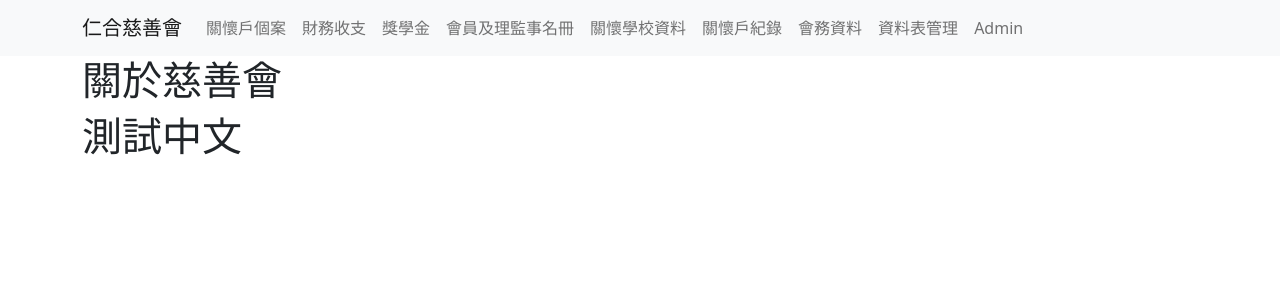
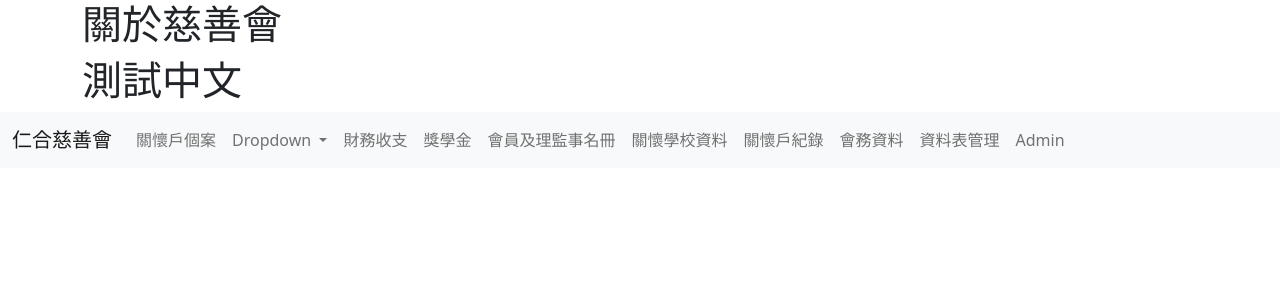
Before and after one commit to xuunnis123/Renhe_web, a Django app: page / in a window 1280 px wide. Shown: the top 300 px of the page. Run offline with Django 3.2, Linux system fonts and the light colour scheme; some libraries are stand-ins or nearby versions.

Commit message:
Try nav-bar list of bootstrap

```diff
--- a/Renhe_project/templates/base.html
+++ b/Renhe_project/templates/base.html
@@ -7,8 +7,20 @@
 
   </head>
   <body>
+
+
+    <div class="container">
+
+        {% block body_block %}
+
+        {% endblock %}
+    </div>
+
+  </body>
+</html>
+
 <div class="navbar navbar-expand-lg navbar-light bg-light">
-       <div class="container">
+    <div class="container-fluid">
 
 
         <button class="navbar-toggler" type="button" data-toggle="collapse" data-target="#navbarNav" aria-controls="navbarNav" aria-expanded="false" aria-label="Toggle navigation">
@@ -18,6 +30,17 @@
             <a class="navbar-brand" href="#">仁合慈善會</a>
             <ul class="navbar-nav">
                 <li class="nav-item"><a class="nav-link" href="">關懷戶個案</a></li>
+                <li class="nav-item dropdown">
+                <a class="nav-link dropdown-toggle" href="#" id="navbarDropdown" role="button" data-bs-toggle="dropdown" aria-expanded="false">
+                    Dropdown
+                  </a>
+                  <ul class="dropdown-menu" aria-labelledby="navbarDropdown">
+                    <li><a class="dropdown-item" href="">Action</a></li>
+                    <li><a class="dropdown-item" href="">Another action</a></li>
+                    <li><hr class="dropdown-divider"></li>
+                    <li><a class="dropdown-item" href="">Something else here</a></li>
+                  </ul>
+                </li>
                 <li class="nav-item"><a class="nav-link" href="">財務收支</a></li>
                 <li class="nav-item"><a class="nav-link" href="">獎學金</a></li>
                 <li class="nav-item"><a class="nav-link" href="">會員及理監事名冊</a></li>
@@ -31,13 +54,3 @@
         </div>
     </div>
 </div>
-
-    <div class="container">
-
-        {% block body_block %}
-
-        {% endblock %}
-    </div>
-
-  </body>
-</html>
```
Lines whose indentation alone changed are shown as unchanged.
